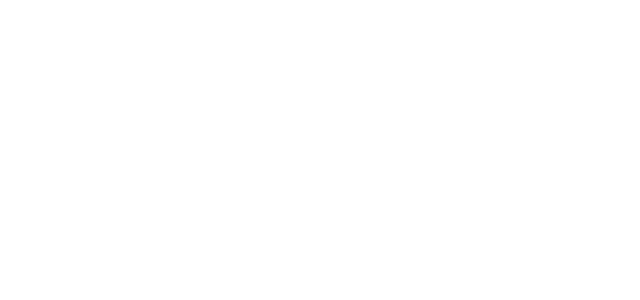
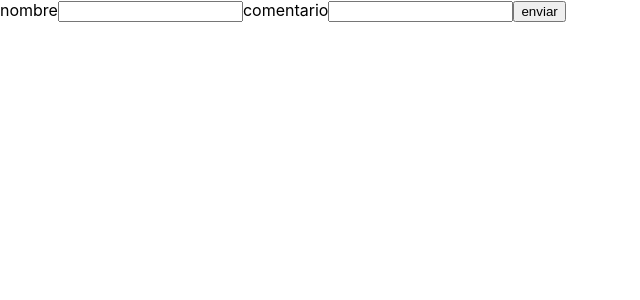
Before and after one commit to Hachiman999/tv_proyecto_videoInteractivo, a React (Create React App) app in the folder tvfrontv2/: page /cu in a window 1280 px wide. Shown: the top 300 px of the page, without its empty margins (0-640 px from the left). Built offline with nearby package versions, Linux system fonts and the light colour scheme.

Commit message:
ya tengo todo la entrada y salida de la api
sdokaspdokaspdkñadjkpasdnm{psmnasndaosndñlaskdnoásndoásd

```diff
--- a/tvfrontv2/package.json
+++ b/tvfrontv2/package.json
@@ -7,6 +7,7 @@
     "@testing-library/react": "^11.1.0",
     "@testing-library/user-event": "^12.1.10",
     "axios": "^0.21.0",
+    "prop-types": "^15.7.2",
     "react": "^17.0.1",
     "react-dom": "^17.0.1",
     "react-router-dom": "^5.2.0",
--- a/tvfrontv2/src/components/bus.js
+++ b/tvfrontv2/src/components/bus.js
@@ -1,42 +1,31 @@
 import React, { Component } from "react";
-import logo from '../logo.svg';
 import '../App.css';
 
-import axios from 'axios';
+//import axios from 'axios';
+
+import Card from './cardbus'
 
 class App extends Component {
   constructor(){
     super();
-    this.state = { dbdatos: [] };
-   // this.loginfun = this.loginfun.bind(this);
+    this.state = { dbdatos: [] ,estado: true};
+
   }
 
-  componentWillMount(){
-    const httpInstance = axios.create( {
-        baseURL:"http://localhost:8080/",
-        timeout: 1000,
-        headers: {'Content-Type': 'application/json'}
-    });//
-    httpInstance.interceptors.response.use(null, error => {
-      const expectedError = error.response && error.response.status >= 400 && error.response.status < 500;
-      if (!expectedError) {
-          // Loggear mensaje de error a un servicio como Sentry
-          // Mostrar error genérico al usuario
-          return Promise.reject(error);
+  componentDidMount(){
+    fetch('http://localhost:8080/us')
+    .then(result => result.json())
+    .then(data => {
+     // this.setState({dbdatos:data})
+     const {dbdatos}=this.state ;
+      for(var i =0 ; i< data.length ; i++){
+        dbdatos.push(data[i]);
       }
-    }
-  );
-    //------
-    httpInstance.get('us').then(usuarios => {
+      this.setState({dbdatos: dbdatos, estado:false});
 
-        const array = usuarios.data;
-
-        console.log(array);
-    //  this.setState({dbdatos:array  })
-  }).catch(error => {
-      console.error(error);
-  })
-  }
+    // console.log(this.state.dbdatos.length)
+    });
+  }//fin del componentWillMount
 
 
 
@@ -45,35 +34,56 @@ class App extends Component {
 
 
   render(){
-    return(
-      <div>
-      <header className="App-header">
-      <img src={logo} className="App-logo" alt="logo" />
-      <p>
-        Edit <code>src/App.js</code> and save to reload.
-      </p>
-      <a
-        className="App-link"
-        href="https://reactjs.org"
-        target="_blank"
-        rel="noopener noreferrer"
-      >
-        Learn React
-      </a>
 
-        {this.state.dbdatos}
+    if(this.state.estado){
+     // console.log(this.state.dbdatos.length)
+      return(
+        <div>
+          Cargando..
+        </div>
+      );
+    }else{
+      console.log(this.state.dbdatos)
 
+      return(
+        this.state.dbdatos.map((come)=>{
+         return( <div key={come._id}>
+           <Card nombre ={come.nombre} comentario={ come.comentario}/>
 
-
-    </header>
-
-
-
-  </div>
-    );
+        </div>)
+         })
+        );
+    }
   }
 }
 
 
 
 export default App;
+/**
+ *    this.state.dbdatos.map
+ *    const httpInstance = axios.create( {
+       baseURL:"http://localhost:8080/",
+       timeout: 1000,
+       headers: {'Content-Type': 'application/json'}
+   });//
+   httpInstance.interceptors.response.use(null, error => {
+     const expectedError = error.response && error.response.status >= 400 && error.response.status < 500;
+     if (!expectedError) {
+         // Loggear mensaje de error a un servicio como Sentry
+         // Mostrar error genérico al usuario
+         return Promise.reject(error);
+     }
+   }
+ );
+   //------
+   httpInstance.get('us').then(usuarios => {
+
+       const array = usuarios.data;
+       console.log(array)
+     //  console.log(array);
+     this.setState({dbdatos:array  })
+ }).catch(error => {
+     console.error(error);
+ })
+ */
--- /dev/null
+++ b/tvfrontv2/src/components/cardbus.js
@@ -0,0 +1,14 @@
+import React from "react";
+
+function App (props){
+    console.log(props);
+    const{nombre,comentario} = props;
+    return(
+        <div>
+            <div className="nombre"> {nombre}</div>
+            <div className="comentario"> {comentario}</div>
+        </div>
+    );
+}
+
+export default App;
--- /dev/null
+++ b/tvfrontv2/src/components/cus.js
@@ -0,0 +1,71 @@
+import React, {Component} from 'react'
+import axios from 'axios';
+class App extends Component{
+constructor(){
+    super()
+    this.state={nombre:"", comentario:""};
+    this.enviarinfo = this.enviarinfo.bind(this);
+}
+update = (name, e) => {
+    this.setState({ [name]: e.target.value });
+  };
+enviarinfo(){
+
+     const httpInstance = axios.create( {
+       baseURL:"http://localhost:8080/",
+       timeout: 1000,
+       headers: {'Content-Type': 'application/json'}
+   });//
+   httpInstance.interceptors.response.use(null, error => {
+     const expectedError = error.response && error.response.status >= 400 && error.response.status < 500;
+     if (!expectedError) {
+         // Loggear mensaje de error a un servicio como Sentry
+         // Mostrar error genérico al usuario
+         return Promise.reject(error);
+     }
+   }
+ );
+   //------
+   const {nombre, comentario} = this.state;
+   httpInstance.post('cu',{
+    nombre, comentario
+   }).then(usuarios => {
+          console.log(usuarios.data)
+ }).catch(error => {
+     console.error(error);
+ })
+
+}
+
+    render(){
+        return(
+            <div>
+                <form>
+                    nombre
+                    <input
+                    name='nombre'
+                    type='text'
+                    value={this.state.nombre}
+                    onChange={(e) => this.update("nombre", e)}
+                    />
+
+                    comentario
+                    <input
+                     name='comentario'
+                    type='text'
+                    value={this.state.comentario}
+                    onChange={(e) => this.update("comentario", e)}
+                    />
+                    <button
+
+                     onClick={this.enviarinfo}
+                    >
+                        enviar
+                    </button>
+                </form>
+            </div>
+        )
+    }
+}
+
+export default App;
--- /dev/null
+++ b/tvfrontv2/src/components/index.js
@@ -0,0 +1,42 @@
+import React, { Component } from "react";
+
+class App extends Component{
+
+constructor(props){
+    super(props)
+    this.state={num :0}
+    this.metodoq = this.metodoq.bind(this);
+    this.metodox = this.metodox.bind(this);
+}
+
+
+
+    metodoq(){
+       this.props.history.push('/us');
+     }
+     metodox(){
+        this.props.history.push('/cu');
+      }
+    render(){
+        return(
+            <div>
+                usuario
+             <button
+             onClick={this.metodoq}
+             >
+                 usuarios
+             </button>
+
+             crear usuarios
+             <button
+             onClick={this.metodox}
+             >
+                 crear
+             </button>
+
+            </div>
+        );
+    }
+}
+
+export default App;
--- a/tvfrontv2/src/views/main.js
+++ b/tvfrontv2/src/views/main.js
@@ -2,6 +2,8 @@ import React, { Component } from "react";
 import { Switch, Route } from "react-router-dom";
 
 import bus from '../components/bus';
+import cus from '../components/cus';
+import index from '../components/index';
 
 class Main extends Component{
 
@@ -11,6 +13,8 @@ class Main extends Component{
             <div>
                 <Switch>
                     <Route exact path="/us" component={bus} />
+                    <Route exact path="/cu" component={cus} />
+                    <Route exact path="/" component={index} />
 
                 </Switch>
             </div>
```
Also changed, not shown: 1 other file (tests, documents, lock files or other folders).
